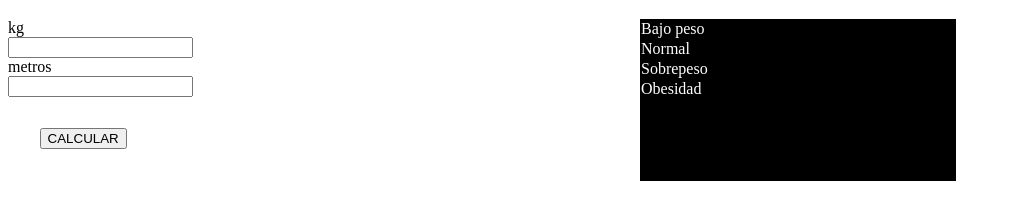
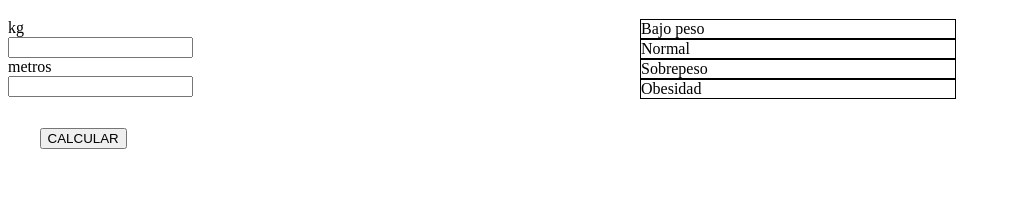
Before and after one commit to moronissj/PracticaSeguridadInfo, a plain HTML site: page index.html in a window 1280 px wide. Shown: the part 61-280 px from the top of the page, without its empty margins (0-1011 px from the left). Drawn offline with Linux system fonts and the light colour scheme.

Commit message:
Update styles.css

```diff
--- a/styles.css
+++ b/styles.css
@@ -5,15 +5,11 @@
 }
 #semaforo{
     width: 50%;
-    background-color: black;
-    color: white;
 }
 .semaforo {
     border-width: 1px;
     border-style: solid;
     border-color: black;
-    background-color: black;
-    color: white;
 
   }
 
```
